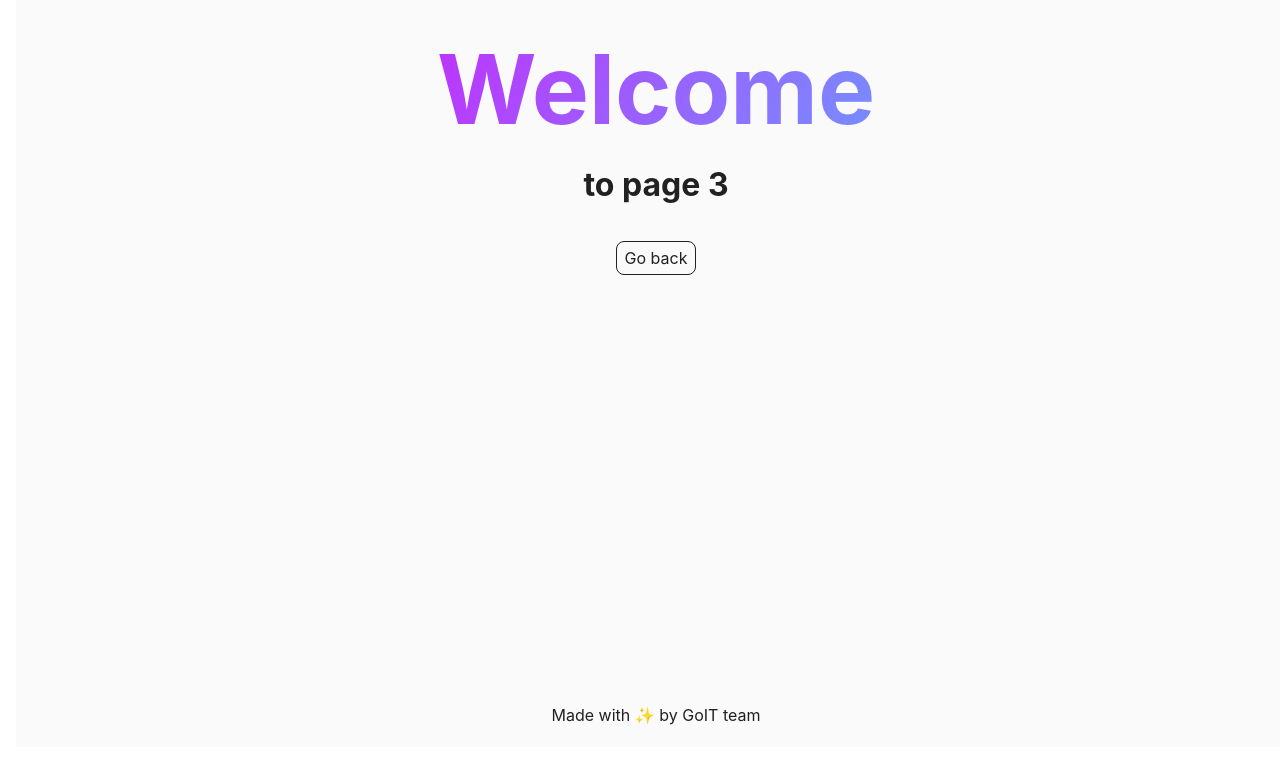
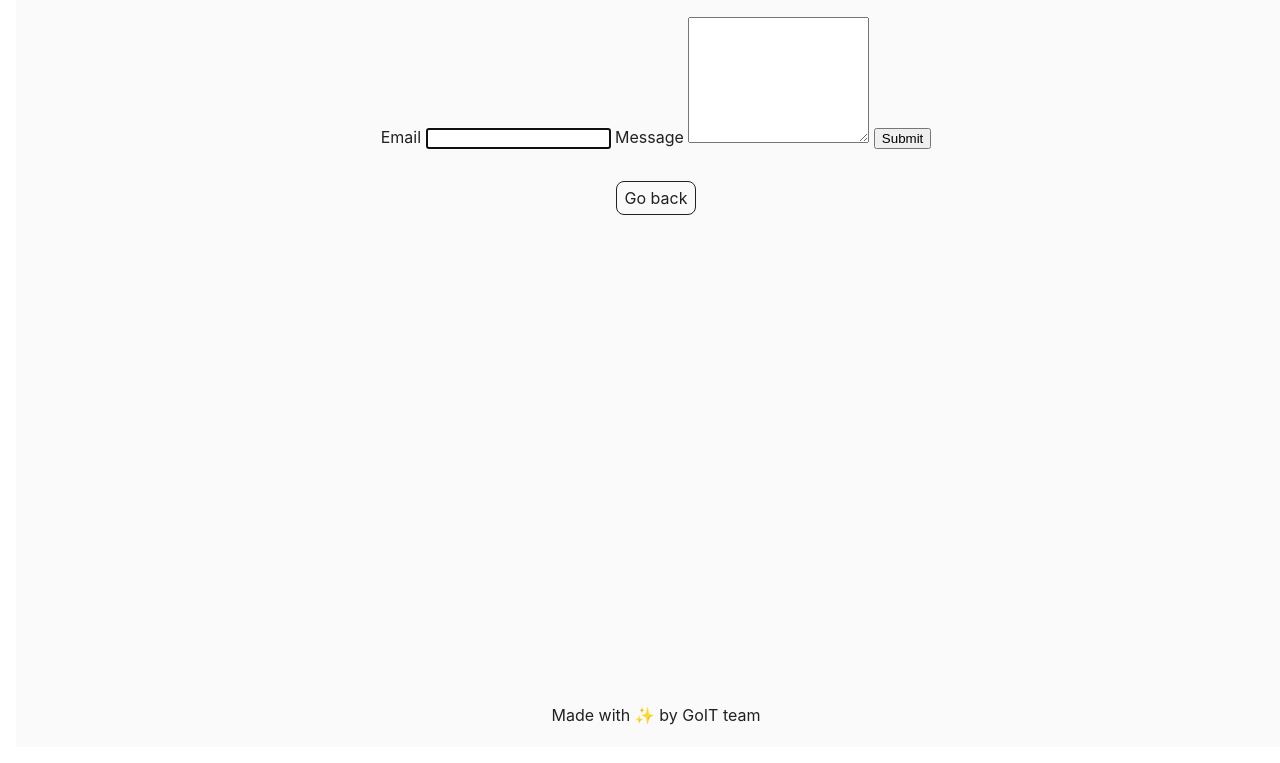
Before and after one commit to Pawel4050/goit-js-hw-09, a plain HTML site: page form.html in a window 1280 px wide. Shown: the part 69-832 px from the top of the page. Drawn offline with Linux system fonts and the light colour scheme.

Commit message:
Deploying to gh-pages from @ Pawel4050/goit-js-hw-09@f80a2da8efcda6182b07073d62b39c53368f43cf 🚀

```diff
--- a/form.html
+++ b/form.html
@@ -31,9 +31,19 @@
 
     <main>
       <div class="container">
-        <h1 class="main-title">
-          <span class="main-title-gradient">Welcome</span> to page 3
-        </h1>
+
+<form class="feedback-form" autocomplete="off">
+  <label>
+    Email
+    <input type="email" name="email" autofocus />
+  </label>
+  <label>
+    Message
+    <textarea name="message" rows="8"></textarea>
+  </label>
+  <button type="submit">Submit</button>
+</form>
+
         <a class="back-link" href="./index.html">Go back</a>
 
       </div>
@@ -55,5 +65,6 @@
   </div>
 </footer>
 
+    <script src="form.js"></script>
   </body>
 </html>
```
